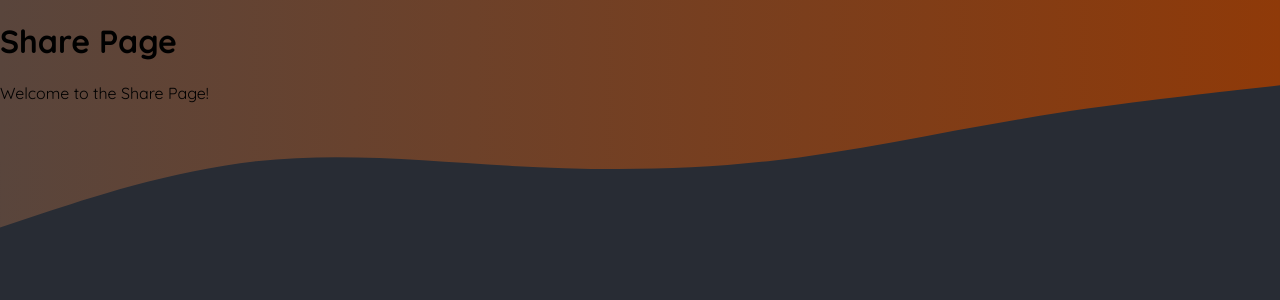
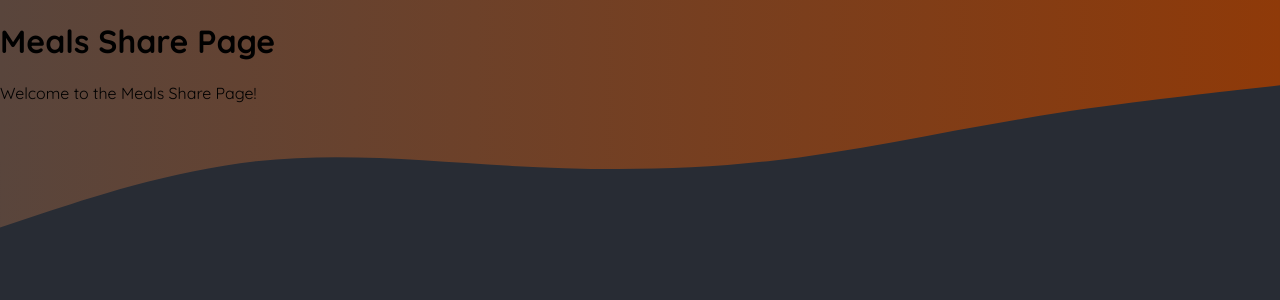
Before and after one commit to aufasyaihan/foodies, a Next.js app: page /meals/share in a window 1280 px wide. Shown: the top 300 px of the page. Built offline with nearby package versions, Linux system fonts and the light colour scheme.

Commit message:
changes dummy route

```diff
--- a/app/meals/page.js
+++ b/app/meals/page.js
@@ -6,7 +6,6 @@ export default function MealsPage() {
     <div>
       <h1>Meals Page</h1>
       <p>Welcome to the Meals Page!</p>
-      <Link href="/meals/share">Share</Link>
       <Link href="/meals/item-1">Item 1</Link>
       <Link href="/meals/item-2">Item 2</Link>
     </div>
--- a/app/meals/share/page.js
+++ b/app/meals/share/page.js
@@ -1,8 +1,8 @@
-export default function SharePage() {
+export default function MealsSharePage() {
   return (
     <div>
-      <h1>Share Page</h1>
-      <p>Welcome to the Share Page!</p>
+      <h1>Meals Share Page</h1>
+      <p>Welcome to the Meals Share Page!</p>
       {/* Add your share components or content here */}
     </div>
   );
--- a/app/page.js
+++ b/app/page.js
@@ -1,9 +1,13 @@
+import Link from "next/link";
+
 export default function Home() {
   return (
     <main>
-      <h1 style={{ color: 'white', textAlign: 'center' }}>
+      <h1 style={{ color: "white", textAlign: "center" }}>
         Time to get started!
       </h1>
+      <Link href="/meals/share">Share</Link>
+      <Link href="/community">Community</Link>
     </main>
   );
 }
```
